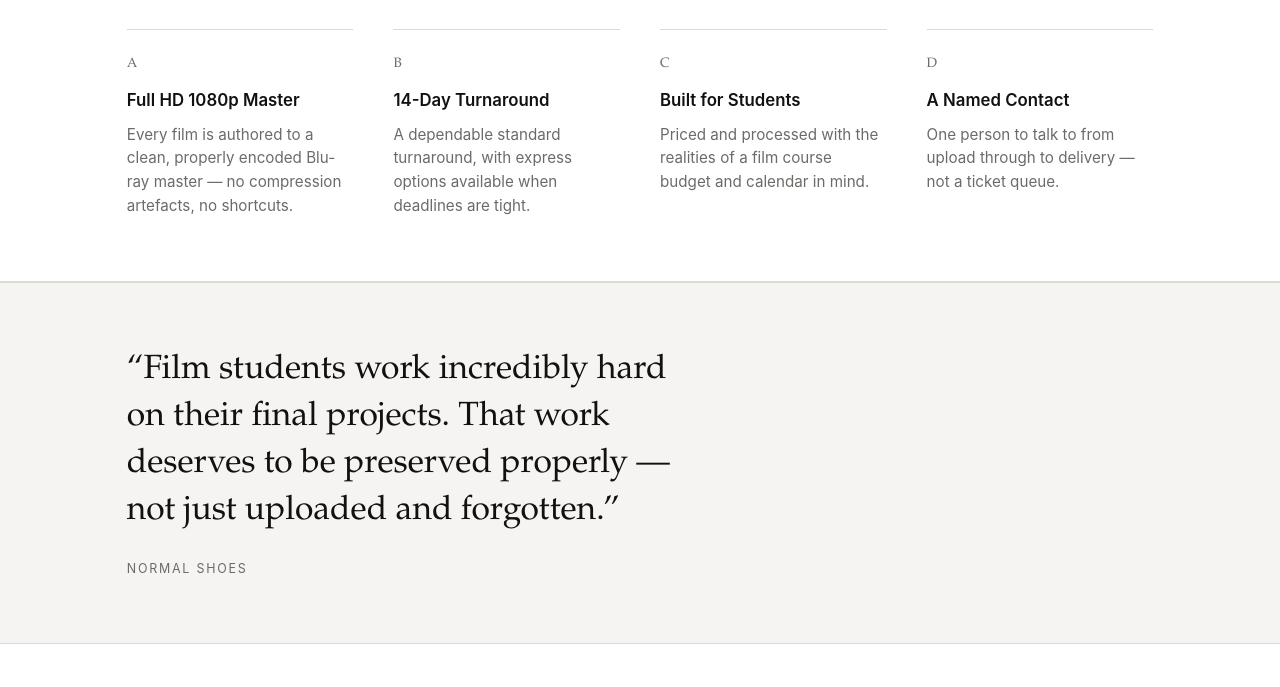
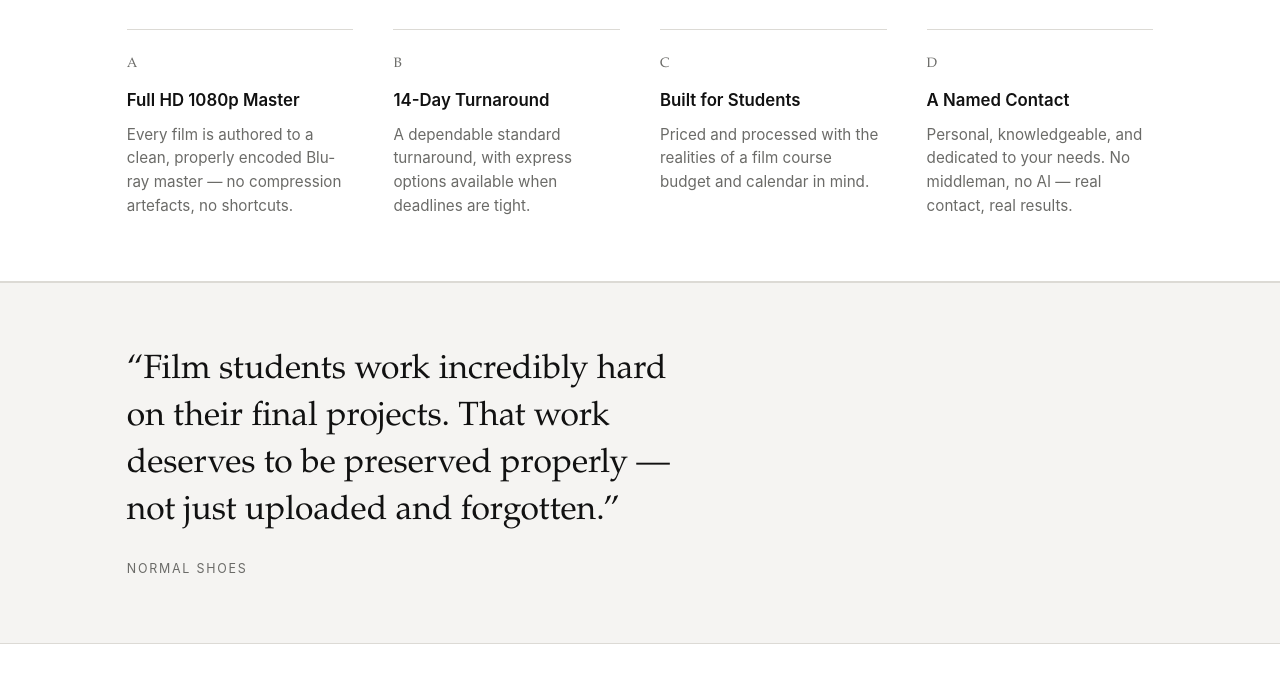
Before and after one commit to Kennydog07/NormalShoes, a plain HTML site: page index.html in a window 1280 px wide. Shown: the part 880-1567 px from the top of the page. Drawn offline with Linux system fonts and the light colour scheme.

Commit message:
Add files via upload

```diff
--- a/index.html
+++ b/index.html
@@ -65,7 +65,7 @@
           <div class="feature">
             <span class="mark">D</span>
             <h3>A Named Contact</h3>
-            <p>One person to talk to from upload through to delivery — not a ticket queue.</p>
+            <p>Personal, knowledgeable, and dedicated to your needs. No middleman, no AI — real contact, real results.</p>
           </div>
         </div>
       </div>
```
